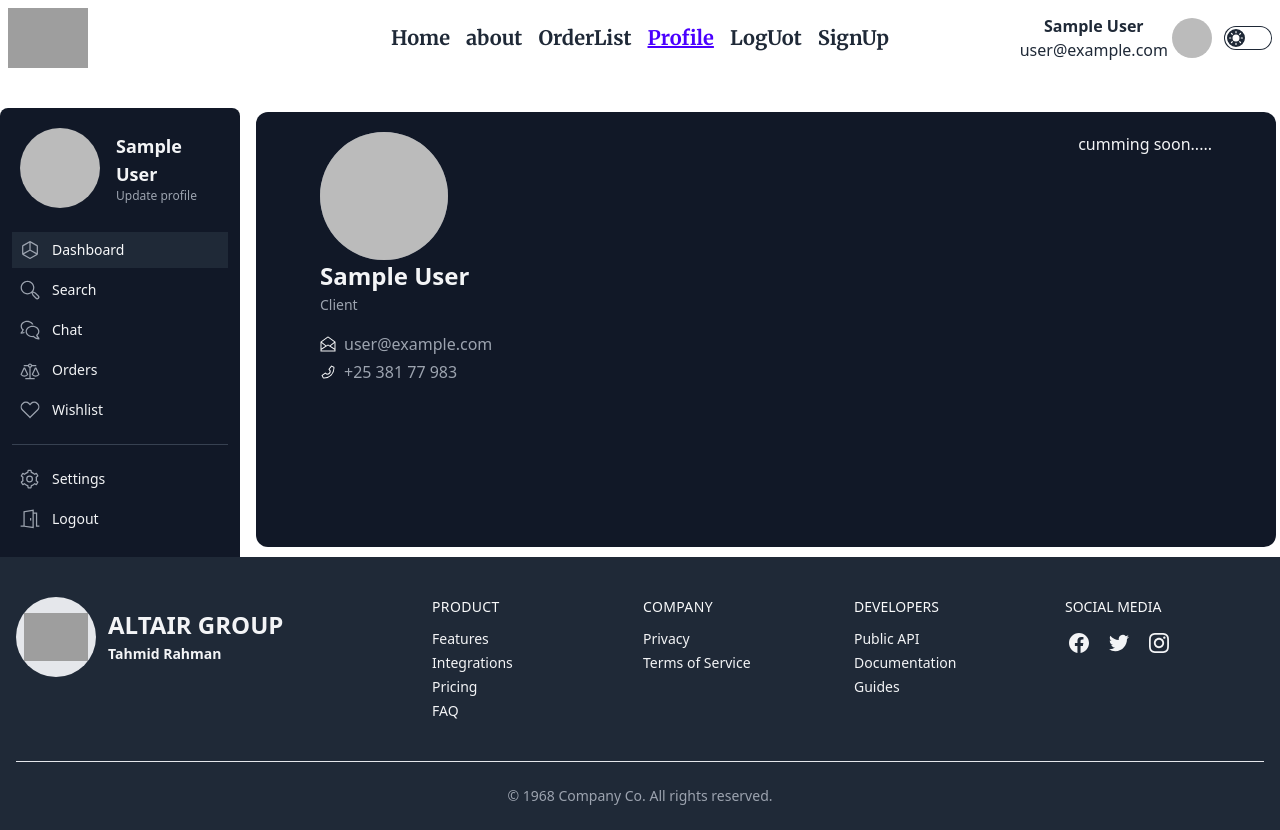
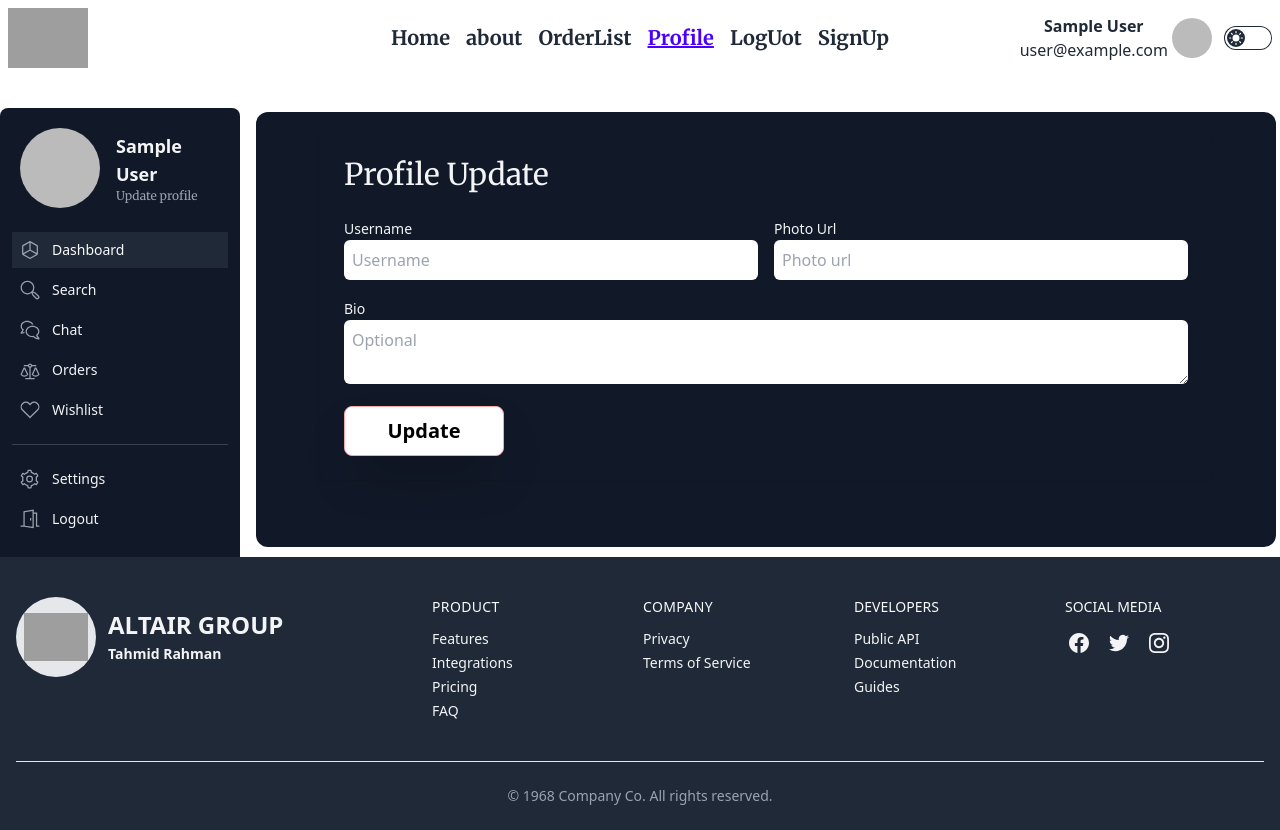
Before and after one commit to TahmidRahman32/assignment-9-batch-9, a React (Vite) app: page /profile in a window 1280 px wide. Built offline with nearby package versions, Linux system fonts and the light colour scheme; no server answers; sample sign-in values are in the browser's storage; grey boxes are pictures that could not be loaded.

Commit message:
profile update mathod add

```diff
--- a/src/Route/PrivateRoute.jsx
+++ b/src/Route/PrivateRoute.jsx
@@ -4,11 +4,11 @@ import { Navigate, useLocation } from "react-router-dom";
 import { HashLoader } from "react-spinners";
 
 const PrivateRoute = ({ children }) => {
-   const { user,loading } = useContext(AuthContext);
+   const { user, loading } = useContext(AuthContext);
 
    const location = useLocation();
-   console.log(location.pathname);
-   if(loading){
+
+   if (loading) {
       return (
          <div className="flex justify-center items-center min-h-[calc(100vh-360px)]">
             <HashLoader color="#E56B6B" size={80} />
@@ -19,7 +19,7 @@ const PrivateRoute = ({ children }) => {
    if (user) {
       return children;
    }
-   return <Navigate state={location.pathname} to={"/logIn"} ></Navigate>;
+   return <Navigate state={location.pathname} to={"/logIn"}></Navigate>;
 };
 
 export default PrivateRoute;
--- a/src/pages/Profile/Profile.jsx
+++ b/src/pages/Profile/Profile.jsx
@@ -2,13 +2,26 @@ import { useContext } from "react";
 import { AuthContext } from "../../Route/AuthProvider";
 import { Helmet } from "react-helmet-async";
 import { Link } from "react-router-dom";
-
+import { updateProfile } from "firebase/auth";
+import toast from "react-hot-toast";
 
 const Profile = () => {
-   const { user} = useContext(AuthContext);
-   console.log(user);
+   const { user } = useContext(AuthContext);
 
-
+   const updateProfileBtn = (e) => {
+      e.preventDefault();
+      const form = e.target;
+      const username = form.username.value;
+      const photo = form.photo.value;
+      updateProfile(user, {
+         displayName: username,
+         photoURL: photo,
+      })
+         .then(() => {
+            toast.success("Your Profile Updated!!");
+         })
+         .catch(() => {});
+   };
 
    return (
       <div className="relative mt-8">
@@ -21,7 +34,7 @@ const Profile = () => {
                <div>
                   <h2 className="text-lg font-semibold">{user?.displayName}</h2>
                   <span className="flex items-center space-x-1">
-                     <Link to={"/signUp"} rel="noopener noreferrer" href="#" className="text-xs hover:underline text-gray-400">
+                     <Link to={"/signUp"} rel="noopener noreferrer" href="#" className="text-xs hover:underline text-gray-400 font-fStyle">
                         Update profile
                      </Link>
                   </span>
@@ -95,7 +108,44 @@ const Profile = () => {
                </ul>
             </div>
          </div>
-         <div className=" md:h-[435px] md:w-[1020px] sm:space-x-6 bg-gray-900 text-gray-100 md:absolute md:left-64 md:top-1 md:flex  px-16 py-5 rounded-xl justify-between my-8 md:my-0">
+         <section className="p-6  md:h-[435px] md:w-[1020px] sm:space-x-6 bg-gray-900 text-gray-100 md:absolute md:left-64 md:top-1 md:flex  px-16 py-5 rounded-xl justify-between my-8 md:my-0">
+            <form onSubmit={updateProfileBtn} className="container flex flex-col mx-auto space-y-12">
+               <fieldset className="grid grid-cols-3 gap-6 p-6 rounded-md shadow-sm bg-gray-900">
+                  <div className="space-y-2 col-span-full lg:col-span-1">
+                     <p className="font-medium text-3xl font-fStyle">Profile Update</p>
+                  </div>
+                  <div className="grid grid-cols-6 gap-4 col-span-full lg:col-span-3">
+                     <div className="col-span-full sm:col-span-3">
+                        <label htmlFor="username" className="text-sm">
+                           Username
+                        </label>
+                        <input name="username" type="text" placeholder="Username" className="w-full py-2 px-2 rounded-md focus:ring focus:ring-opacity-75 text-gray-900 focus:ring-violet-400 border-gray-700" />
+                     </div>
+                     <div className="col-span-full sm:col-span-3">
+                        <label htmlFor="website" className="text-sm">
+                           Photo Url
+                        </label>
+                        <input name="photo" type="text" placeholder="Photo url" className="w-full py-2 px-2 rounded-md focus:ring focus:ring-opacity-75 text-gray-900 focus:ring-violet-400 border-gray-700" />
+                     </div>
+                     <div className="col-span-full">
+                        <label htmlFor="bio" className="text-sm">
+                           Bio
+                        </label>
+                        <textarea id="bio" placeholder="Optional" className="w-full rounded-md focus:ring focus:ring-opacity-75 py-2 px-2 text-gray-900 focus:ring-violet-400 border-gray-700"></textarea>
+                     </div>
+                     <div className="col-span-full">
+                        <div className="flex items-center space-x-2">
+                           <button className="text-red hover:before:bg-redborder-red-500 relative h-[50px] w-40 text-xl font-bold rounded-lg overflow-hidden border border-red-300 bg-white px-3 text-black shadow-2xl transition-all before:absolute before:bottom-0 before:left-0 before:top-0 before:z-0 before:h-full before:w-0 before:bg-red-300 before:transition-all before:duration-500 hover:text-white hover:shadow-red-400 hover:before:left-0 hover:before:w-full">
+                              <span className="relative z-10">Update</span>
+                           </button>
+                        </div>
+                     </div>
+                  </div>
+               </fieldset>
+            </form>
+         </section>
+
+         {/* <div className=" md:h-[435px] md:w-[1020px] sm:space-x-6 bg-gray-900 text-gray-100 md:absolute md:left-64 md:top-1 md:flex  px-16 py-5 rounded-xl justify-between my-8 md:my-0">
             <div>
                <div className="flex-shrink-0 w-full mb-6 h-44 sm:h-32 sm:w-32 sm:mb-0 text-center">
                   <img src={user?.photoURL} alt="" className="object-cover object-center w-full h-full rounded-full bg-gray-500" />
@@ -130,7 +180,7 @@ const Profile = () => {
             <div>
                <h2>cumming soon.....</h2>
             </div>
-         </div>
+         </div> */}
       </div>
    );
 };
```
